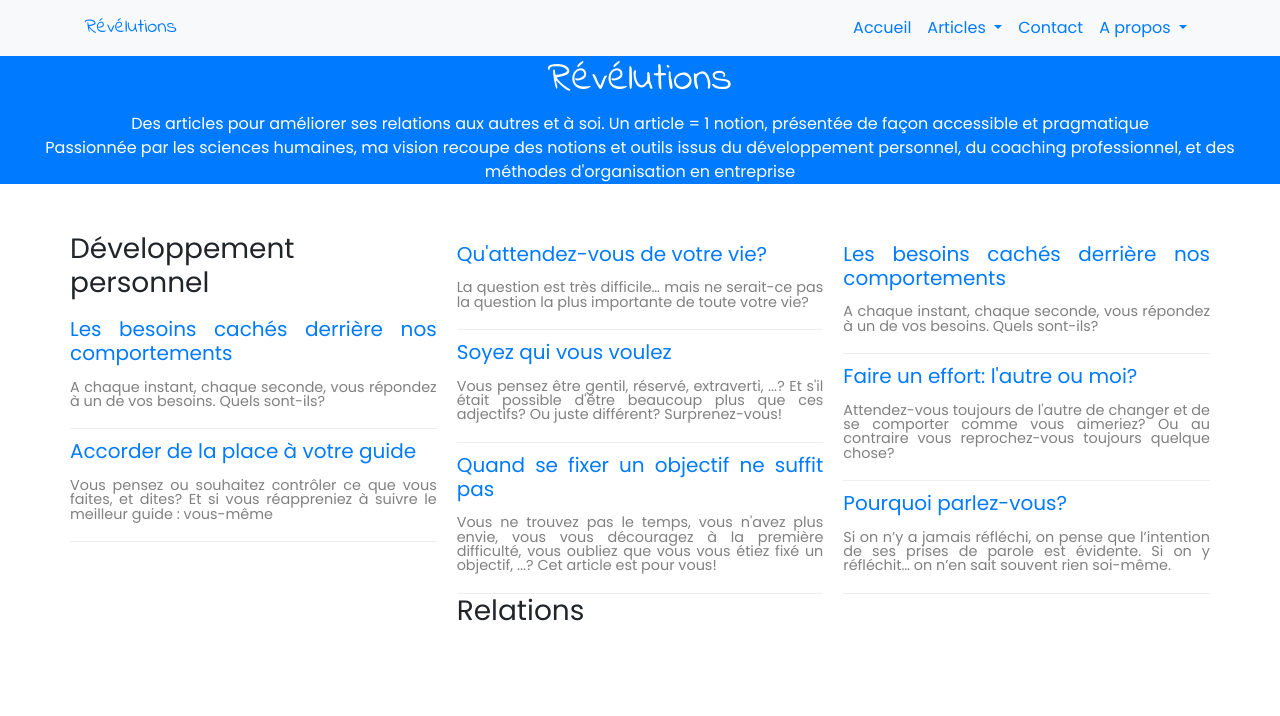
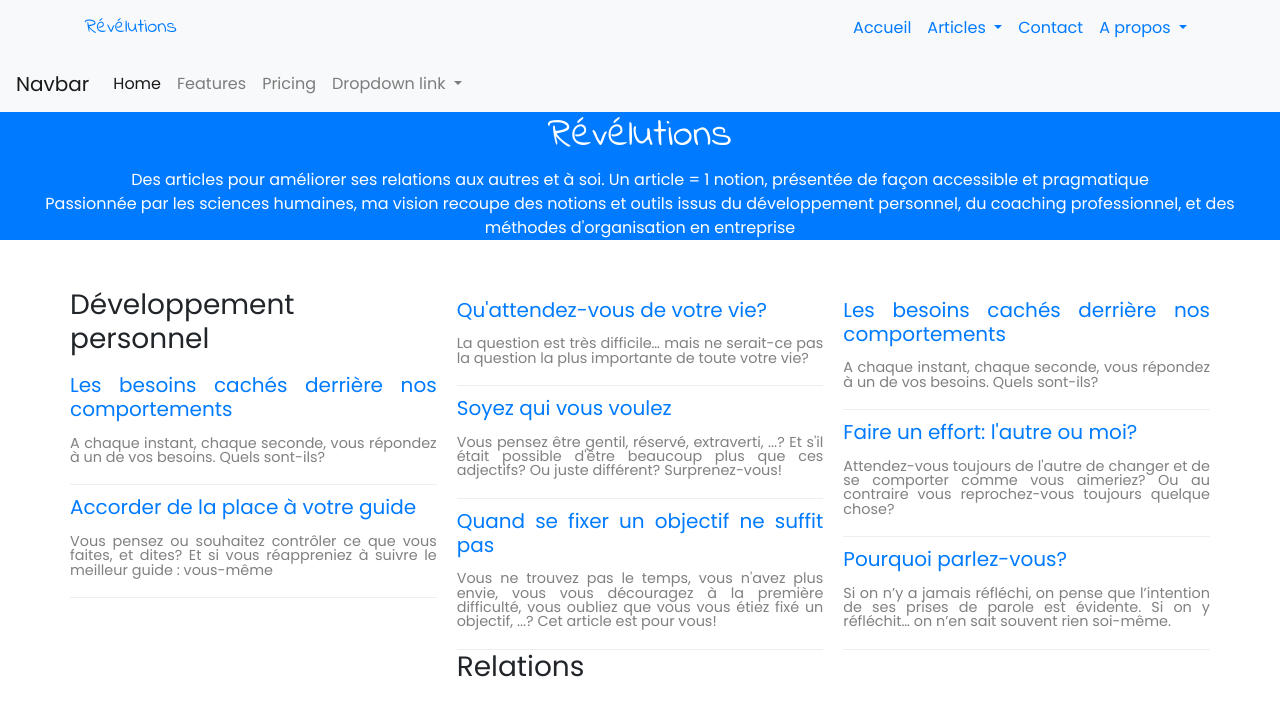
Before and after one commit to OrgaEvolutions/Nathoup.github.io, a Jekyll site: the page built from index.html, in a window 1280 px wide. Shown: the top 716 px of the page. Built offline with Jekyll 4.4.1, drawn with Linux system fonts in a browser that asks for light colours; nearby versions of some CDN libraries; some web fonts are replaced.

Commit message:
Update header.html

```diff
--- a/_includes/header.html
+++ b/_includes/header.html
@@ -66,3 +66,71 @@
         </div>
       </div>
     </nav>
+<nav class="navbar navbar-expand-md navbar-light bg-light">
+                <a class="navbar-brand" href="#">Navbar</a>
+                <button class="navbar-toggler" type="button" data-toggle="collapse" data-target="#navbarNavDropdown" aria-controls="navbarNavDropdown" aria-expanded="false" aria-label="Toggle navigation">
+                    <span class="navbar-toggler-icon"></span>
+                </button>
+                <div class="collapse navbar-collapse" id="navbarNavDropdown">
+                    <ul class="navbar-nav">
+                        <li class="nav-item active">
+                            <a class="nav-link" href="#">Home <span class="sr-only">(current)</span></a>
+                        </li>
+                        <li class="nav-item">
+                            <a class="nav-link" href="#">Features</a>
+                        </li>
+                        <li class="nav-item">
+                            <a class="nav-link" href="#">Pricing</a>
+                        </li>
+                        <li class="nav-item dropdown">
+                            <a class="nav-link dropdown-toggle" href="https://bootstrapthemes.co" id="navbarDropdownMenuLink" data-toggle="dropdown" aria-haspopup="true" aria-expanded="false">
+                                Dropdown link
+                            </a>
+                            <ul class="dropdown-menu" aria-labelledby="navbarDropdownMenuLink">
+                                <li><a class="dropdown-item" href="#">Action</a></li>
+                                <li><a class="dropdown-item" href="#">Another action</a></li>
+                                <li><a class="dropdown-item dropdown-toggle" href="#">Submenu</a>
+                                    <ul class="dropdown-menu">
+                                        <li><a class="dropdown-item" href="#">Submenu action</a></li>
+                                        <li><a class="dropdown-item" href="#">Another submenu action</a></li>
+
+
+                                        <li><a class="dropdown-item dropdown-toggle" href="#">Subsubmenu</a>
+                                            <ul class="dropdown-menu">
+                                                <li><a class="dropdown-item" href="#">Subsubmenu action aa</a></li>
+                                                <li><a class="dropdown-item" href="#">Another subsubmenu action</a></li>
+                                            </ul>
+                                        </li>
+                                        <li><a class="dropdown-item dropdown-toggle" href="#">Second subsubmenu</a>
+                                            <ul class="dropdown-menu">
+                                                <li><a class="dropdown-item" href="#">Subsubmenu action bb</a></li>
+                                                <li><a class="dropdown-item" href="#">Another subsubmenu action</a></li>
+                                            </ul>
+                                        </li>
+                                    </ul>
+                                </li>
+                                <li><a class="dropdown-item dropdown-toggle" href="#">Submenu 2</a>
+                                    <ul class="dropdown-menu">
+                                        <li><a class="dropdown-item" href="#">Submenu action 2</a></li>
+                                        <li><a class="dropdown-item" href="#">Another submenu action 2</a></li>
+
+
+                                        <li><a class="dropdown-item dropdown-toggle" href="#">Subsubmenu</a>
+                                            <ul class="dropdown-menu">
+                                                <li><a class="dropdown-item" href="#">Subsubmenu action 1 3</a></li>
+                                                <li><a class="dropdown-item" href="#">Another subsubmenu action 2 3</a></li>
+                                            </ul>
+                                        </li>
+                                        <li><a class="dropdown-item dropdown-toggle" href="#">Second subsubmenu 3</a>
+                                            <ul class="dropdown-menu">
+                                                <li><a class="dropdown-item" href="#">Subsubmenu action 3 </a></li>
+                                                <li><a class="dropdown-item" href="#">Another subsubmenu action 3</a></li>
+                                            </ul>
+                                        </li>
+                                    </ul>
+                                </li>
+                            </ul>
+                        </li>
+                    </ul>
+                </div>
+</nav>
```
